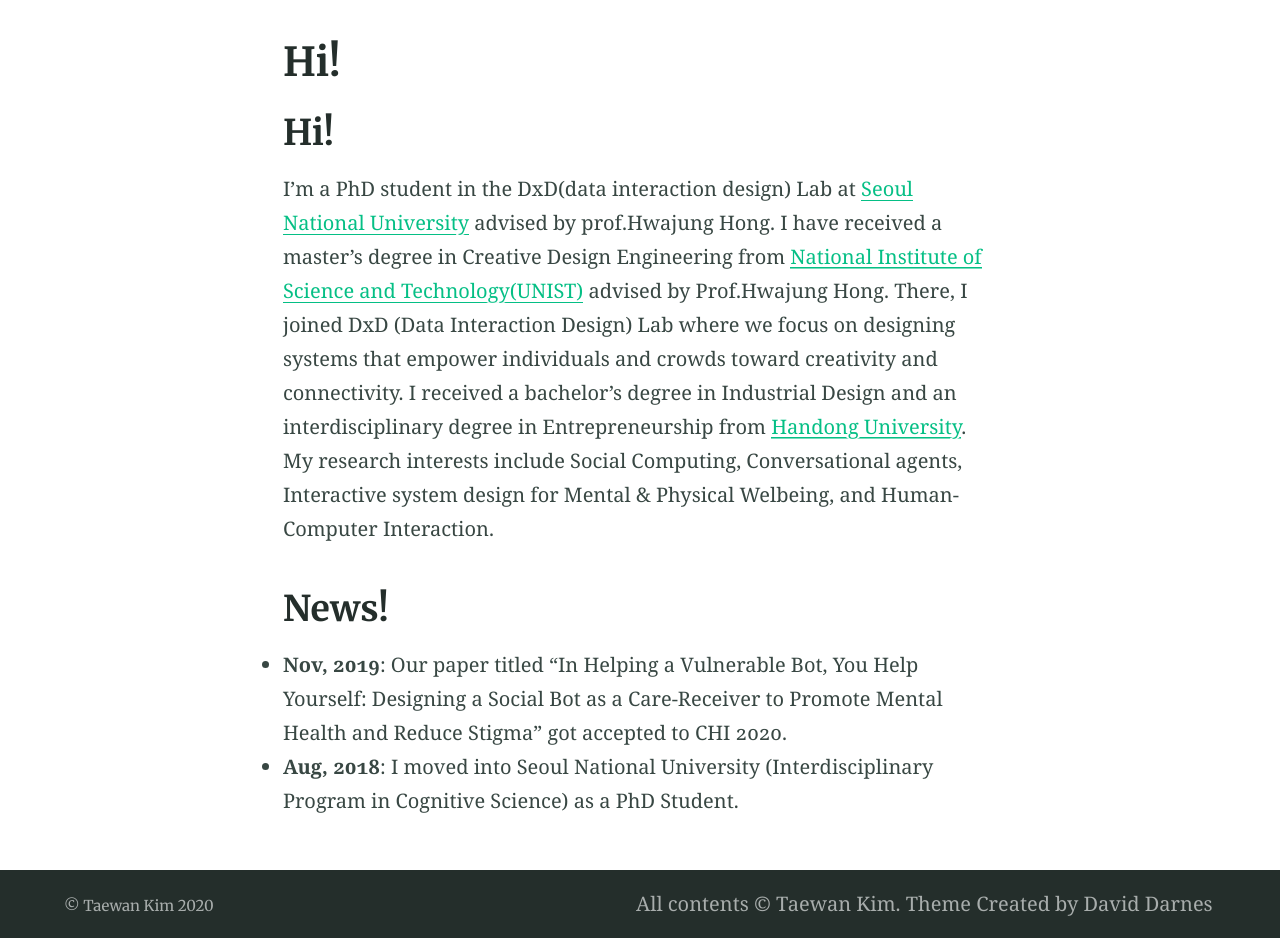
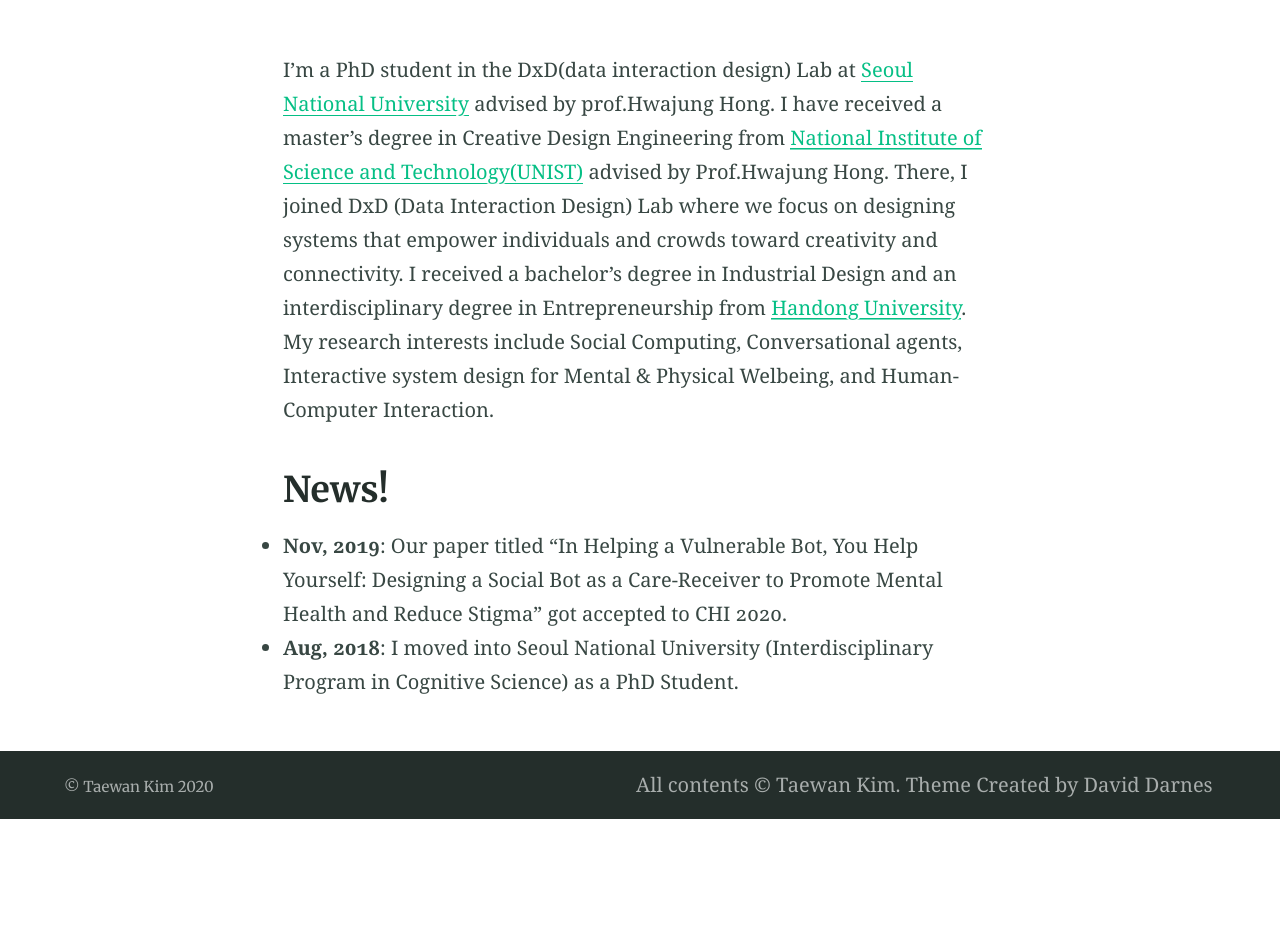
Before and after one commit to twkim24/twkim24.github.io, a Jekyll site: the page built from index.md, in a window 1280 px wide. Shown: the part 424-1362 px from the top of the page. Built offline with Jekyll 4.4.1, drawn with Linux system fonts in a browser that asks for light colours; our own code applies the rules of GitHub Pages for plain Markdown files; after the commit the page ends 1243 px from its top, so only the background shows below that.

```diff
--- a/index.md
+++ b/index.md
@@ -6,8 +6,6 @@ feature_text: |
 feature_image: "https://picsum.photos/1300/400?image=989"
 excerpt:
 ---
-
-## Hi!
 I'm a PhD student in the DxD(data interaction design) Lab at <a href="https://www.snu.ac.kr/" target="_blank">Seoul National University</a> advised by prof.Hwajung Hong. I have received a master's degree in Creative Design Engineering from <a href="https://www.unist.ac.kr/" target="_blank">National Institute of Science and Technology(UNIST)</a> advised by Prof.Hwajung Hong. There, I joined DxD (Data Interaction Design) Lab where we focus on designing systems that empower individuals and crowds toward creativity and connectivity. I received a bachelor's degree in Industrial Design and an interdisciplinary degree in Entrepreneurship from <a href="https://www.handong.edu/eng/" target="_blank">Handong University</a>. My research interests include Social Computing, Conversational agents, Interactive system design for Mental & Physical Welbeing, and Human-Computer Interaction.
 
 ## News!
```
